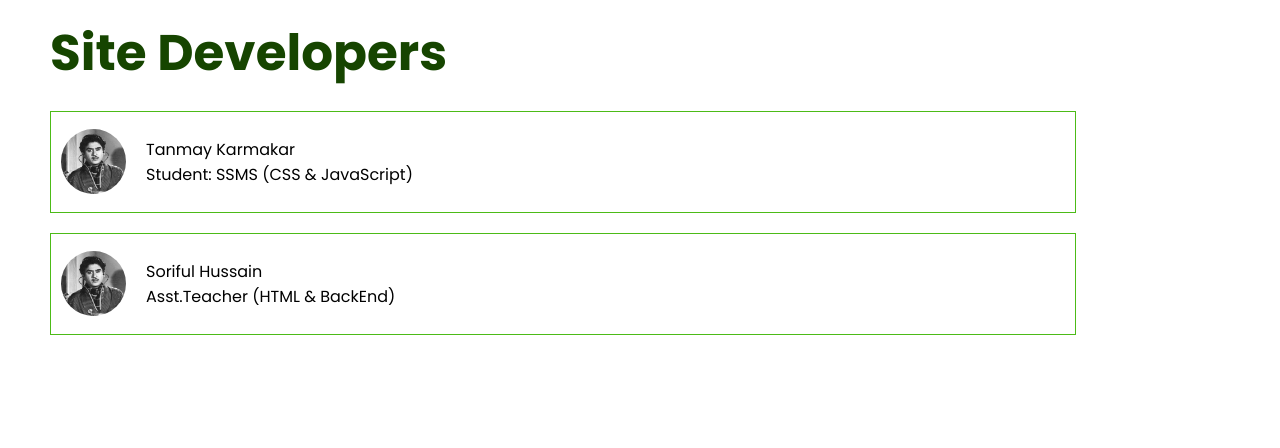
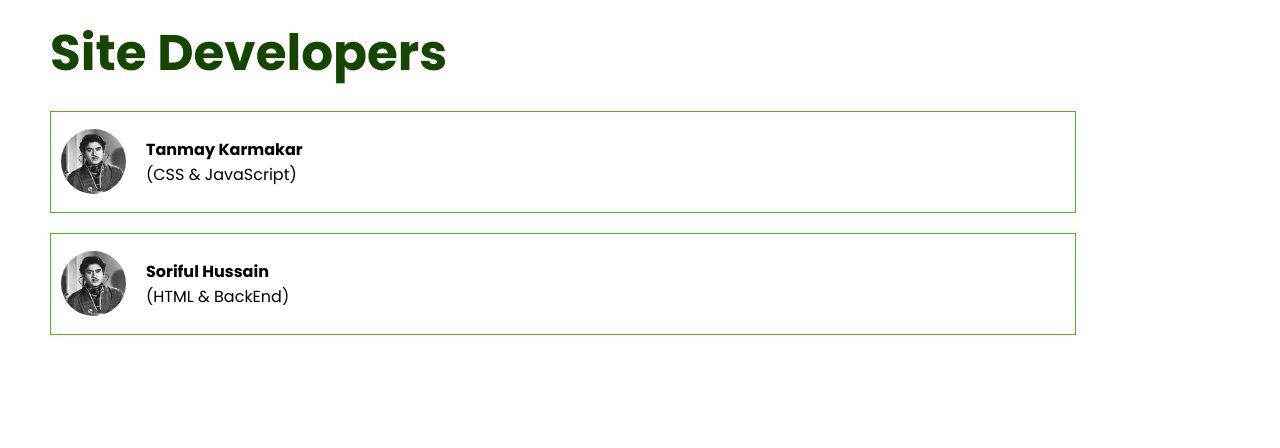
Before and after one commit to hitanmaykmr/ssms, a plain HTML site: page index.html in a window 1280 px wide. Shown: the part 1560-2008 px from the top of the page. Drawn offline with Linux system fonts and the light colour scheme.

Commit message:
Add files via upload

```diff
--- a/index.html
+++ b/index.html
@@ -181,15 +181,15 @@
   <article class="card">
     <img src="pfp.jpg" alt="photo">
     <div class="text">
-      <P>Tanmay Karmakar</P>
-      <p>Student: SSMS (CSS & JavaScript)</p>
+      <strong><P>Tanmay Karmakar</P></strong>
+      <p>(CSS & JavaScript)</p>
     </div>
   </article>
   <article class="card">
     <img src="pfp.jpg" alt="photo">
     <div class="text">
-      <P>Soriful Hussain</P>
-      <p>Asst.Teacher (HTML & BackEnd)</p>
+      <strong><P>Soriful Hussain</P></strong>
+      <p>(HTML & BackEnd)</p>
     </div>
   </article>
 </main>
```
